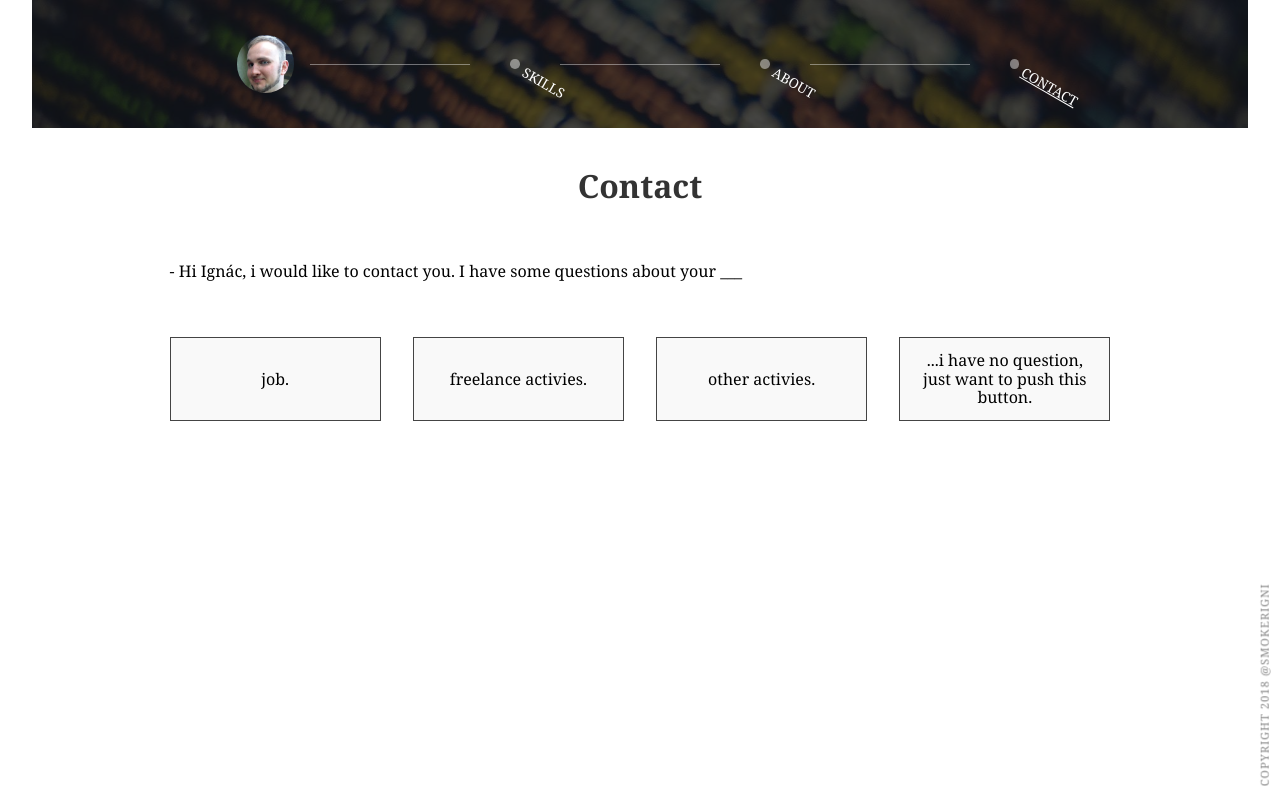
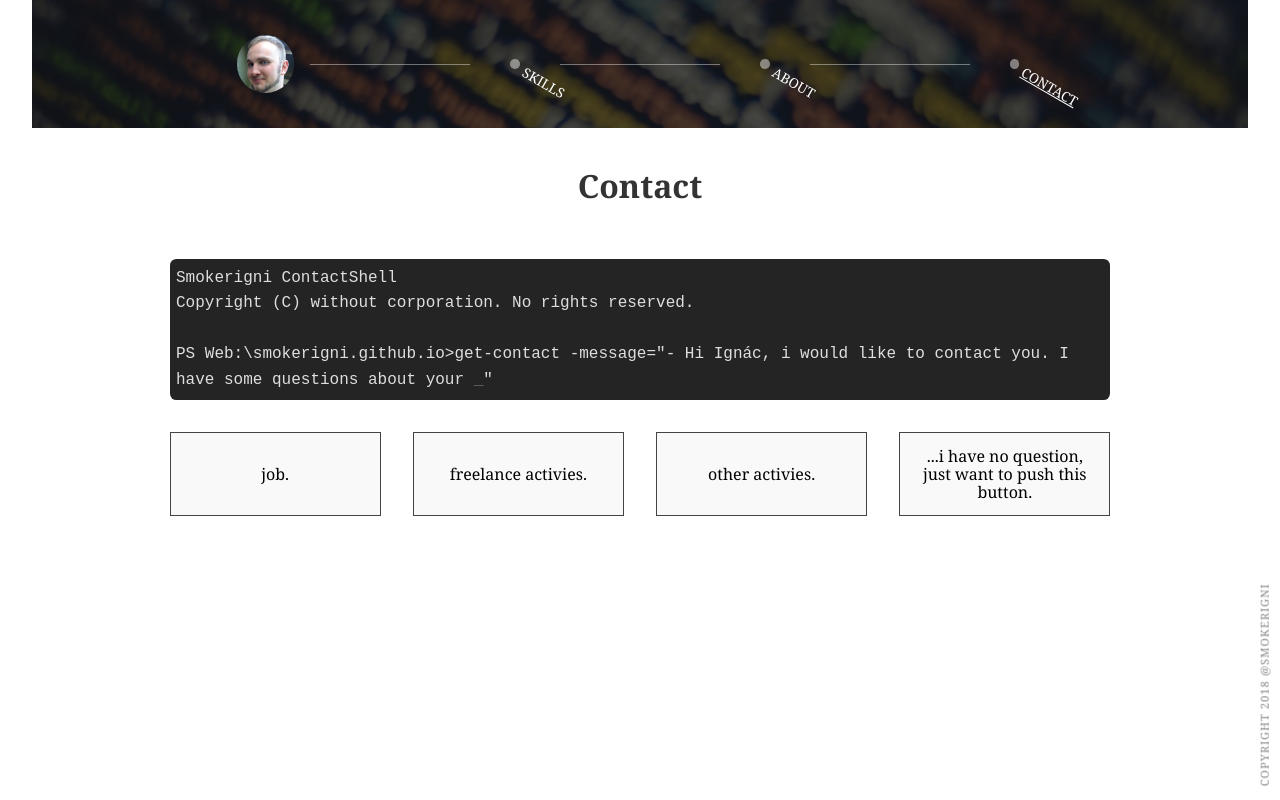
Before and after one commit to smokerigni/smokerigni.github.io, a React app: page /contact in a window 1280 px wide. Built offline with nearby package versions, Linux system fonts and the light colour scheme.

Commit message:
styled contact

```diff
--- a/src/components/Contact.js
+++ b/src/components/Contact.js
@@ -3,8 +3,7 @@ import { css } from 'glamor'
 
 const styles = {
   a: css({
-    color: '#666',
-    fontStyle: 'italic'
+    color: 'yellow'
   }),
   button: css({
     display: 'block',
@@ -23,6 +22,7 @@ const styles = {
     display: 'block',
     textAlign: 'center',
     padding: '.35em',
+    margin: '0 auto',
     background: '#f9f9f9',
     border: '1px solid #444',
     outline: 'none',
@@ -30,10 +30,16 @@ const styles = {
     ':hover': {
       background: '#DDD'
     }
+  }),
+  code: css({
+    background: '#242424',
+    borderRadius: '.4em',
+    padding: '.4em',
+    display: 'block',
+    widht: '100%',
+    color: '#DEDEDE'
   })
 }
-
-// this will be a class with states
 
 class Contact extends React.Component {
   constructor (props, context) {
@@ -43,38 +49,47 @@ class Contact extends React.Component {
       reason: null
     }
 
+    this.pointer = () => {
+      return <span {...css({
+        animation: `${css.keyframes({
+          '0%': { color: `inherit` },
+          '50%': { color: `transparent` }
+        })} .65s linear infinite`
+      })}>_</span>
+    }
+
     this.backButton = () => {
       return <button {...styles.resetButton} onClick={e => this.setState({ reason: null })}>Reset contact "form"</button>
     }
 
-    this.renderSection = () => {
+    this.renderAnswer = () => {
       switch (this.state.reason) {
         case 'job':
           return (
-            <div className={'box flex-container'}>
-              <p>- You can contact me at <a {...styles.a} href={'https://www.linkedin.com/in/smokerigni/'} target={'_blank'}>linkedin</a>.</p>
-              { this.backButton() }
+            <div>
+              <br />
+              > You can contact me at <a {...styles.a} href={'https://www.linkedin.com/in/smokerigni/'} target={'_blank'}>linkedin</a>.
             </div>
           )
         case 'freelance activies':
           return (
-            <div className={'box flex-container'}>
-              <p>- Send me a message via <a {...styles.a} href={'mailto:smokerigni@gmail.com'}>email</a>!</p>
-              { this.backButton() }
+            <div>
+              <br />
+              > Send me a message via <a {...styles.a} href={'mailto:smokerigni@gmail.com'}>email</a>!>
             </div>
           )
         case 'other activies':
           return (
-            <div className={'box flex-container'}>
-              <p>- You can send me a request at <a {...styles.a} href={'https://www.facebook.com/smokerigni'} target={'_blank'}>facebook</a>.</p>
-              { this.backButton() }
+            <div>
+              <br />
+              > You can send me a request at <a {...styles.a} href={'https://www.facebook.com/smokerigni'} target={'_blank'}>facebook</a>.
             </div>
           )
         case 'say hello':
           return (
-            <div className={'box flex-container'}>
-              <p>- I know, this is a nice button. Treat it gently. :)</p>
-              { this.backButton() }
+            <div>
+              <br />
+              > I know, this is a nice button. Treat it gently. ;)
             </div>
           )
         default:
@@ -86,13 +101,39 @@ class Contact extends React.Component {
   componentWillMount () {}
 
   render () {
+    if (this.state.reason) {
+      this.refs.type.innerHTML = this.state.reason === 'say hello' ? 'i have no question, just want to push this button.' : 'i would like to contact you. I have some questions about your ' + this.state.reason + '.'
+    } else {
+      let message = 'i would like to contact you. I have some questions about your '
+      let typingPromises = (message, timeout) =>
+        [...message]
+        .map((ch, i) =>
+          new Promise(resolve => {
+            setTimeout(() => {
+              resolve(message.substring(0, i + 1))
+            }, timeout * i)
+          })
+        )
+
+      typingPromises(message, 50).forEach(promise => {
+        promise.then(portion => {
+          this.refs.type.innerHTML = portion
+        })
+      })
+    }
+
     return (
       <div {...css({ padding: '0 10%' })} className={'box no-gutter flex-container'}>
         <h1 {...css({ textAlign: 'center' })} className={'box'}>Contact</h1>
         <div className={'box'}>
-          <p>
-            - Hi Ignác, {this.state.reason ? this.state.reason === 'say hello' ? 'i have no question, just want to push this button.' : 'i would like to contact you. I have some questions about your ' + this.state.reason + '.' : 'i would like to contact you. I have some questions about your ___'}
-          </p>
+          <code {...styles.code}>
+            Smokerigni ContactShell<br />
+            Copyright (C) without corporation. No rights reserved.<br />
+            <br />
+            PS Web:\smokerigni.github.io>get-contact -message="- Hi Ignác, <span ref={'type'} />
+            { !this.state.reason ? this.pointer() : null}"
+            { this.renderAnswer() }
+          </code>
         </div>
         { !this.state.reason ? (<div className={'box no-gutter flex-container v-align-stretch'}>
           <div className={'box m-3 flex-container v-align-stretch'}>
@@ -107,8 +148,7 @@ class Contact extends React.Component {
           <div className={'box m-3 flex-container v-align-stretch'}>
             <button {...styles.button} onClick={e => this.setState({ reason: 'say hello' })}>...i have no question, just want to push this button.</button>
           </div>
-        </div>) : null}
-        { this.renderSection() }
+        </div>) : this.backButton()}
       </div>
     )
   }
--- a/src/components/Skills.js
+++ b/src/components/Skills.js
@@ -169,6 +169,9 @@ export default function Skills () {
             </div>
             <ul>
               <li>working with NodeJS</li>
+              <li>train myself in Electron</li>
+              <li>PHP MVC develop</li>
+              <li>IT consulting</li>
             </ul>
           </div>
         </div>
```
Also changed, not shown: 1 other file (tests, documents, lock files or other folders).
